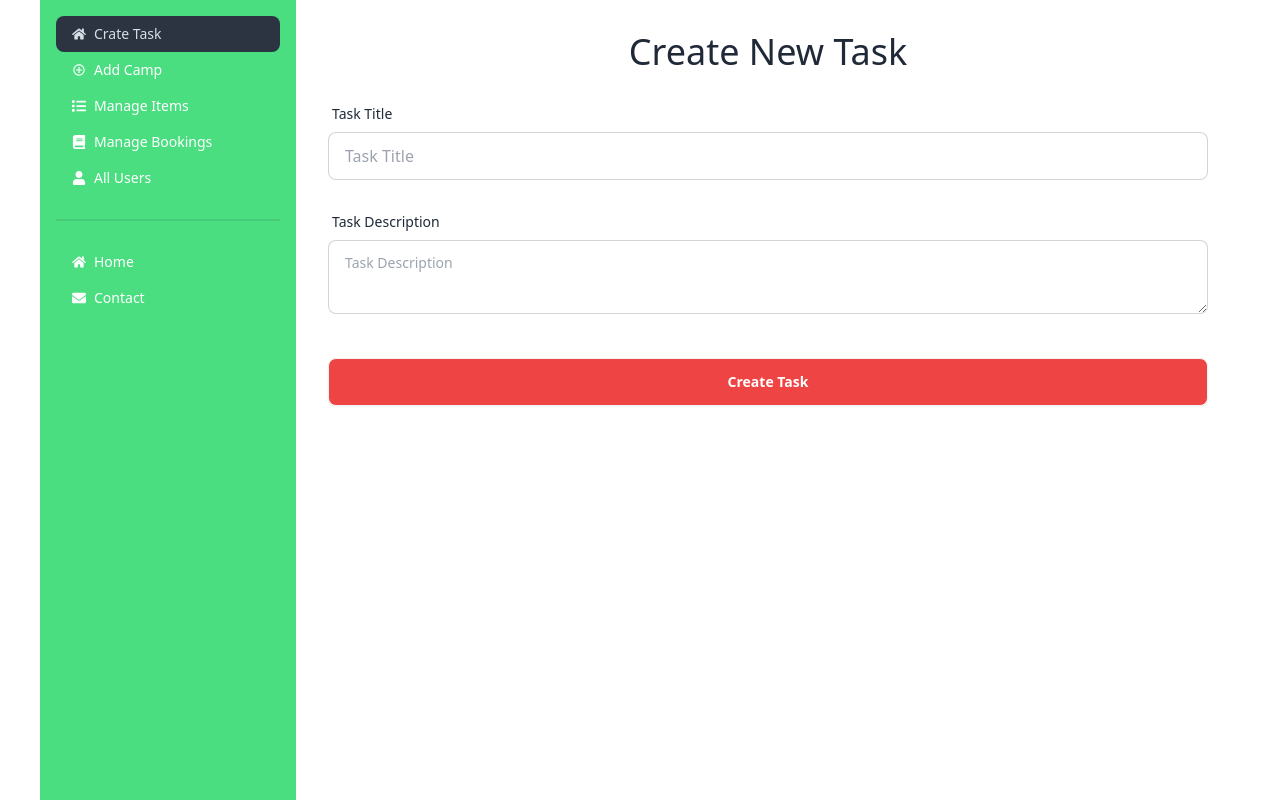
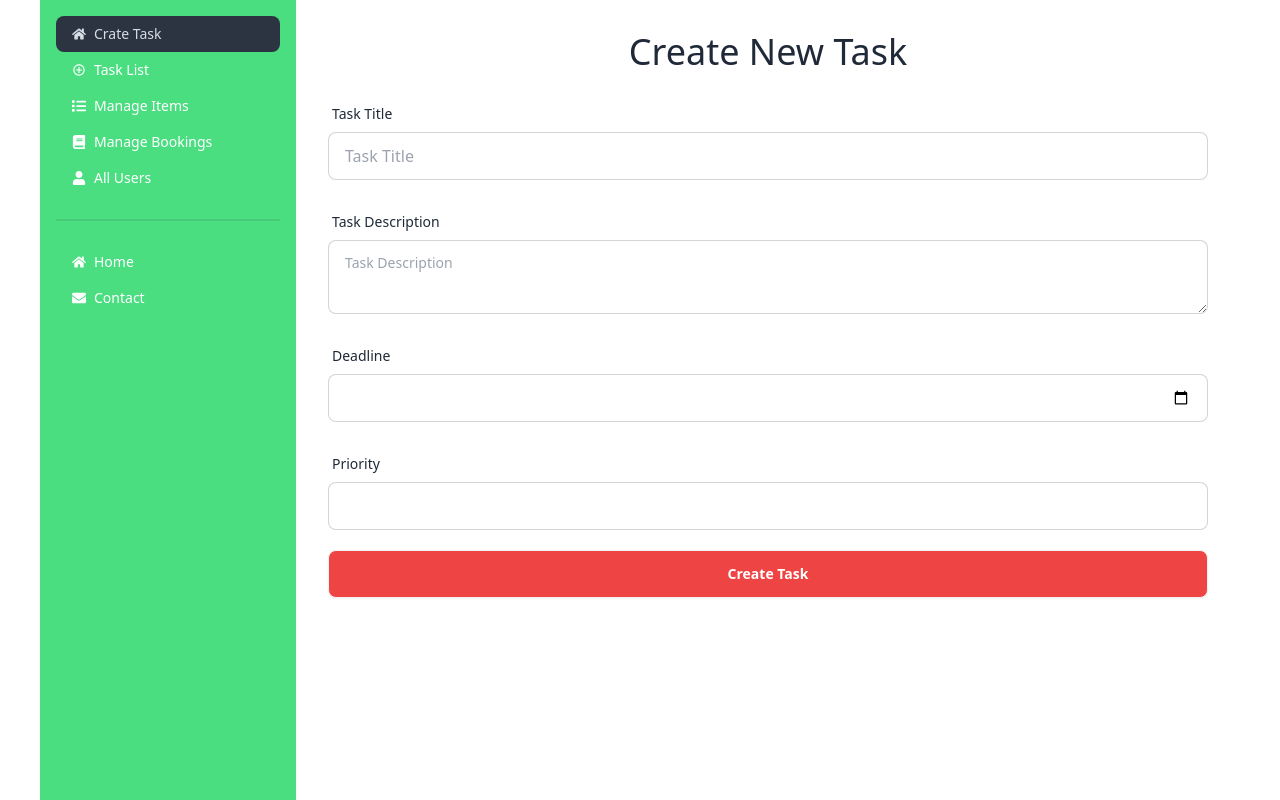
Before and after one commit to rishanzihad/TTask-Management-Platform-, a React (Vite) app: page /dashboard/dashboard/createtask in a window 1280 px wide. Built offline with nearby package versions, Linux system fonts and the light colour scheme; no server answers.

Commit message:
task Create And Showe DOne

```diff
--- a/src/LayOut/Dashboard.jsx
+++ b/src/LayOut/Dashboard.jsx
@@ -15,8 +15,8 @@ const DropdownMenu = ({ isAdmin, isMenuOpen, closeMenu }) => {
             </NavLink>
           </li>
           <li>
-            <NavLink to="/dashboard/addCamp">
-              <IoMdAddCircleOutline /> Add Camp
+            <NavLink to="dashboard/taskList">
+              <IoMdAddCircleOutline /> Task List
             </NavLink>
           </li>
           <li>
--- a/src/Page/DashBoardPage/CreateTask/CreateTask.jsx
+++ b/src/Page/DashBoardPage/CreateTask/CreateTask.jsx
@@ -9,20 +9,22 @@ const CreateTask = () => {
 
     const onSubmit = async (data) => {
 
-        const formData ={
-            title:data.title,
-            taskDescription:data.taskDescription,
+        const formData = {
+            title: data.title,
+            taskDescription: data.taskDescription,
+            deadline: data.deadline,
+            priority: data.priority,
         }
         console.log(formData)
-        const taskRes =await axiosSecure.post('task',formData)
-        if(taskRes.data.insertedId){
+        const taskRes = await axiosSecure.post('task', formData)
+        if (taskRes.data.insertedId) {
             reset()
             Swal.fire({
-                position:'top-end',
+                position: 'top-end',
                 title: `${data.title} is added to the Task Collection`,
-               showConfirmButton: false,
-               timer: 1500
-              })
+                showConfirmButton: false,
+                timer: 1500
+            })
         }
 
     }
@@ -50,8 +52,36 @@ const CreateTask = () => {
                         className="textarea textarea-bordered w-full"
                     />
                 </div>
+                <div className="form-control w-full my-6">
+                    <label className="label">
+                        <span className="label-text">Deadline</span>
+                    </label>
+                    <input
+                        className='input w-full input-bordered text-white'
+                        type="date"
+                        id="deadline"
+                        {...register('deadline')}
+                    />
+                </div>
 
-                {/* Add more form fields for additional task properties */}
+
+
+                <div className="form-control w-full ">
+                    <label className="label">
+                        <span className="label-text">Priority</span>
+                    </label>
+                    <select
+                        className='select  select-bordered w-full text-white'
+                        id="priority"
+                        {...register('priority')}
+                    >
+                        <option value="high">High</option>
+                        <option value="medium">Medium</option>
+                        <option value="low">Low</option>
+                    </select>
+                </div>
+
+
                 <button type="submit" className='btn w-full bg-red-500 mt-5 text-white'>Create Task</button>
             </form>
         </div>
--- /dev/null
+++ b/src/Page/DashBoardPage/TaskList/TaskList.jsx
@@ -0,0 +1,44 @@
+import  { useState, useEffect } from 'react';
+import useAxiosSecure from '../../../Hooks/useAxiosSecure';
+
+const TaskList = () => {
+    const axiosSecure = useAxiosSecure();
+    const [tasks, setTasks] = useState([]);
+
+
+    useEffect(() => {
+        // Fetch tasks when the component mounts
+        const fetchTasks = async () => {
+            try {
+                const response = await axiosSecure.get('/task');
+                // Assuming the response data is an array of tasks
+                setTasks(response.data);
+            } catch (error) {
+                console.error('Error fetching tasks:', error);
+            }
+        };
+
+        fetchTasks();
+    }, [axiosSecure]);
+
+
+
+    return (
+        <div>
+
+            <h2 className='text-4xl text-center font-bold mb-5'>Task List</h2>
+            {tasks.map((task) => (
+                <div key={task._id} className="card text-white bg-base-100 shadow-xl">
+                    <div className="card-body">
+                        <h2 className="card-title">Title: {task.title}</h2>
+                        <p>Description: {task.taskDescription}</p>
+                        <p>Deadline: {task.deadline}</p>
+                        <p>Priority: {task.priority}</p>
+                    </div>
+                </div>
+            ))}
+        </div>
+    );
+};
+
+export default TaskList;
--- a/src/Router/router.jsx
+++ b/src/Router/router.jsx
@@ -9,6 +9,7 @@ import Login from "../Page/Login/Login";
 import Register from "../Page/Register/Register";
 import Dashboard from "../LayOut/Dashboard";
 import CreateTask from "../Page/DashBoardPage/CreateTask/CreateTask";
+import TaskList from "../Page/DashBoardPage/TaskList/TaskList";
 
 const router = createBrowserRouter([
   {
@@ -36,6 +37,10 @@ const router = createBrowserRouter([
       {
         path:'dashboard/createtask',
         element:<CreateTask></CreateTask>
+      },
+      {
+        path:'dashboard/taskList',
+        element:<TaskList></TaskList>
       }
     ]
   }
```
